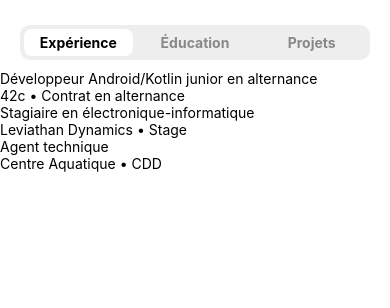
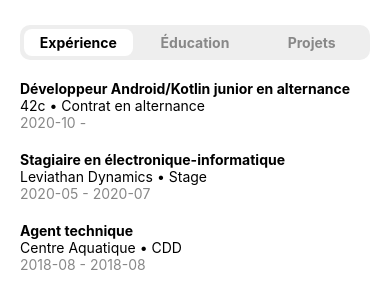
Before and after one commit to stantanasi/portfolio-app, a React Native app: screen /Home in a window 390 px wide. Shown: the part 308-616 px from the top of the page. Built offline with nearby package versions, Linux system fonts and the light colour scheme.

Commit message:
feat(experience): display more experience infos

```diff
--- a/src/components/experience/Experience.tsx
+++ b/src/components/experience/Experience.tsx
@@ -9,12 +9,26 @@ interface IProps {
 export default function Experience({ experience }: IProps) {
   return (
     <View style={styles.container}>
-      <Text>{experience.title}</Text>
-      <Text>{experience.companyName} • {experience.employementType}</Text>
+      <Text style={styles.title}>{experience.title}</Text>
+      <Text style={styles.subtitle}>{experience.companyName} • {experience.employementType}</Text>
+      <Text style={styles.dates}>{experience.startDate} - {experience.endDate}</Text>
     </View>
   )
 }
 
 const styles = StyleSheet.create({
-  container: {},
+  container: {
+    marginHorizontal: 20,
+    marginVertical: 10,
+  },
+  title: {
+    color: '#000',
+    fontWeight: 'bold',
+  },
+  subtitle: {
+    color: '#000',
+  },
+  dates: {
+    color: '#888'
+  },
 })
```
